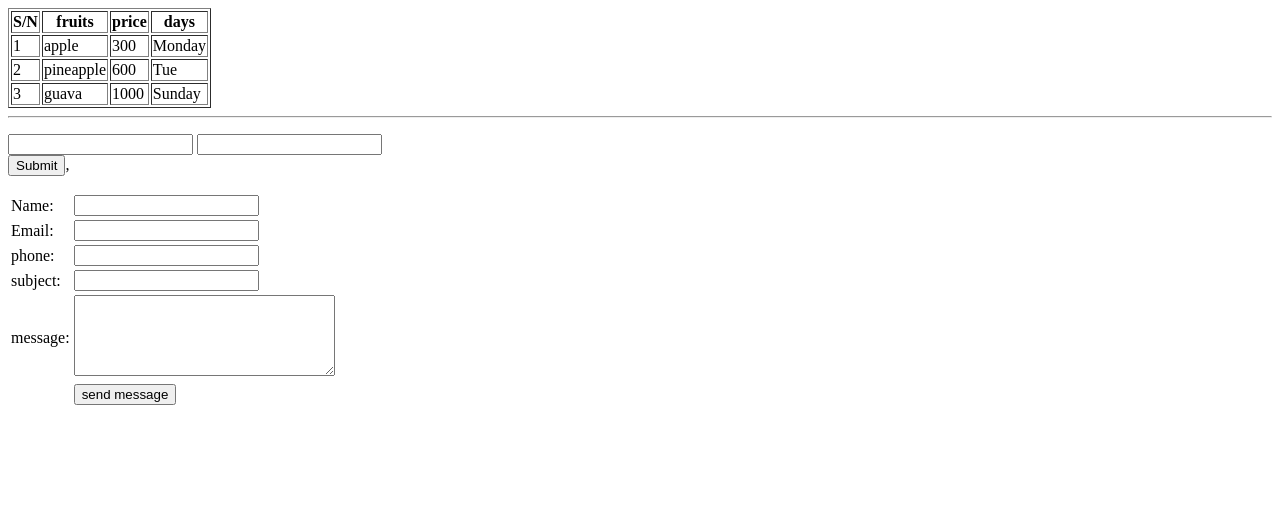
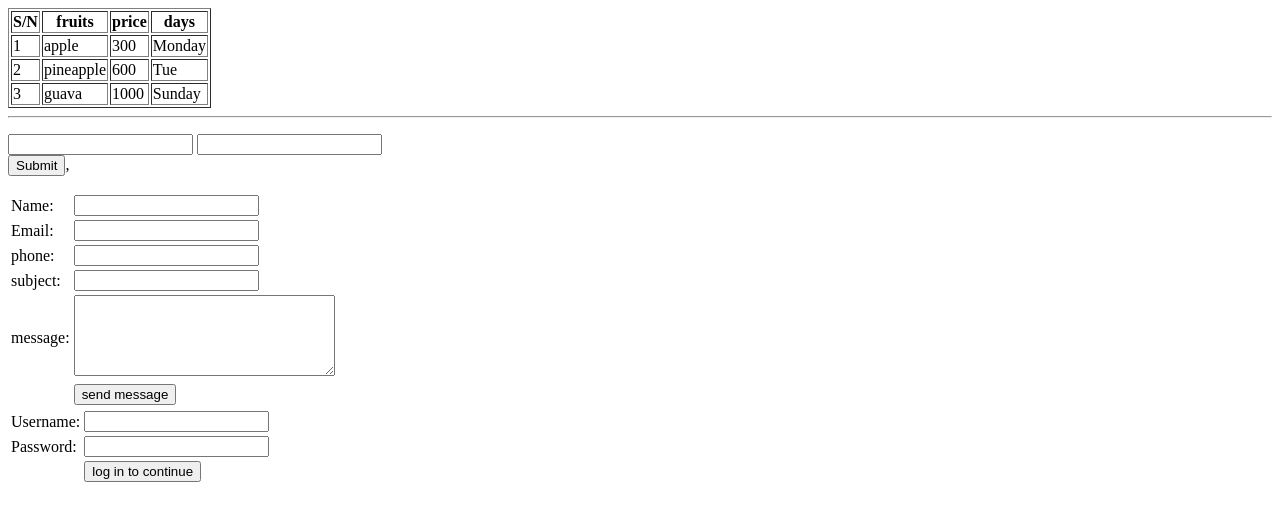
Before and after one commit to NonyBella/html-remix, a plain HTML site: page index.html in a window 1280 px wide. Drawn offline with Linux system fonts and the light colour scheme.

```diff
--- a/index.html
+++ b/index.html
@@ -104,7 +104,26 @@
       </table>
    </form>
 
+    <form method="Post">
+       <table>
+       <tr>
+       <td> Username:</td>
+       <td><input type="text"name="U_name" required></td>
+       </tr>
 
+       <tr>
+         <td> Password:</td>
+         <td><input type="password"name="U_password" required></td>
+         </tr>
+
+         <tr>
+            <td></td>
+            <td><input type="submit"name="U_log in" value="log in to continue"></td>
+            </tr>
+
+       </table>
+
+    </form>
 
 
 
```
